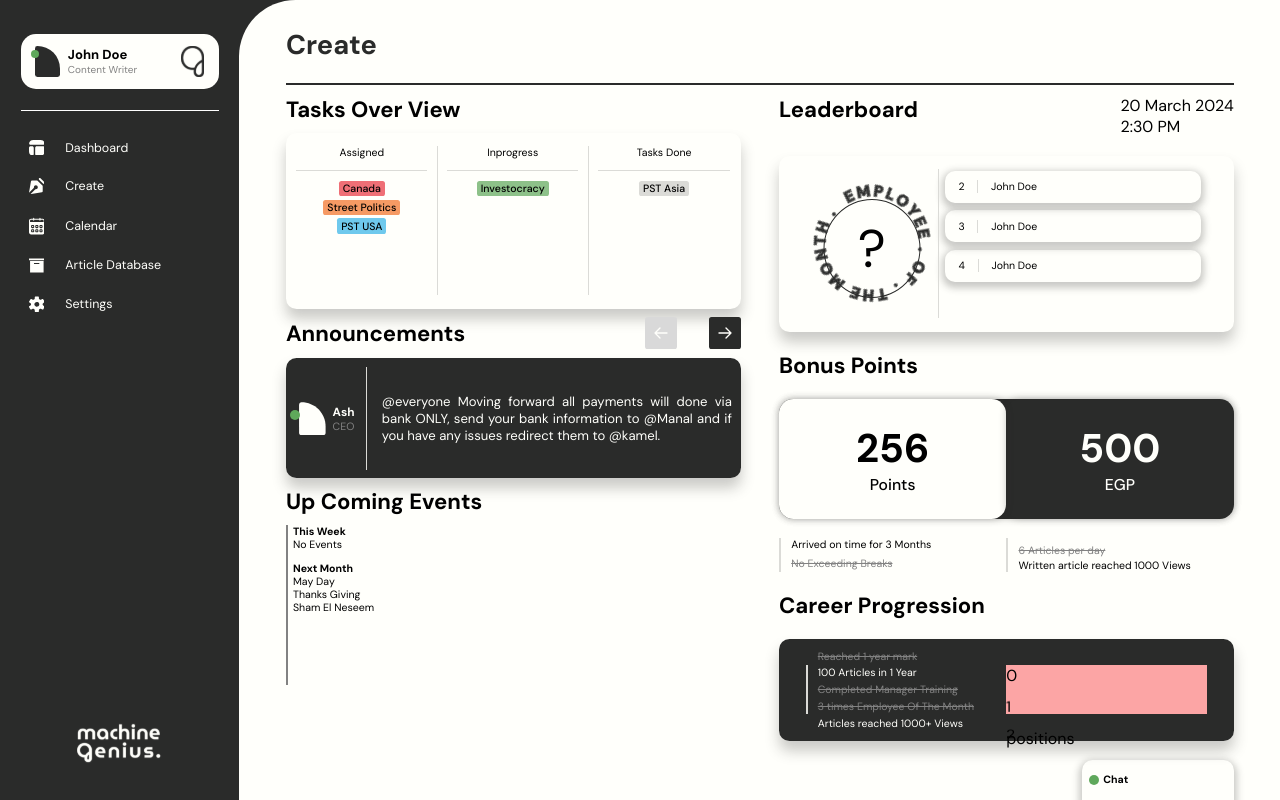
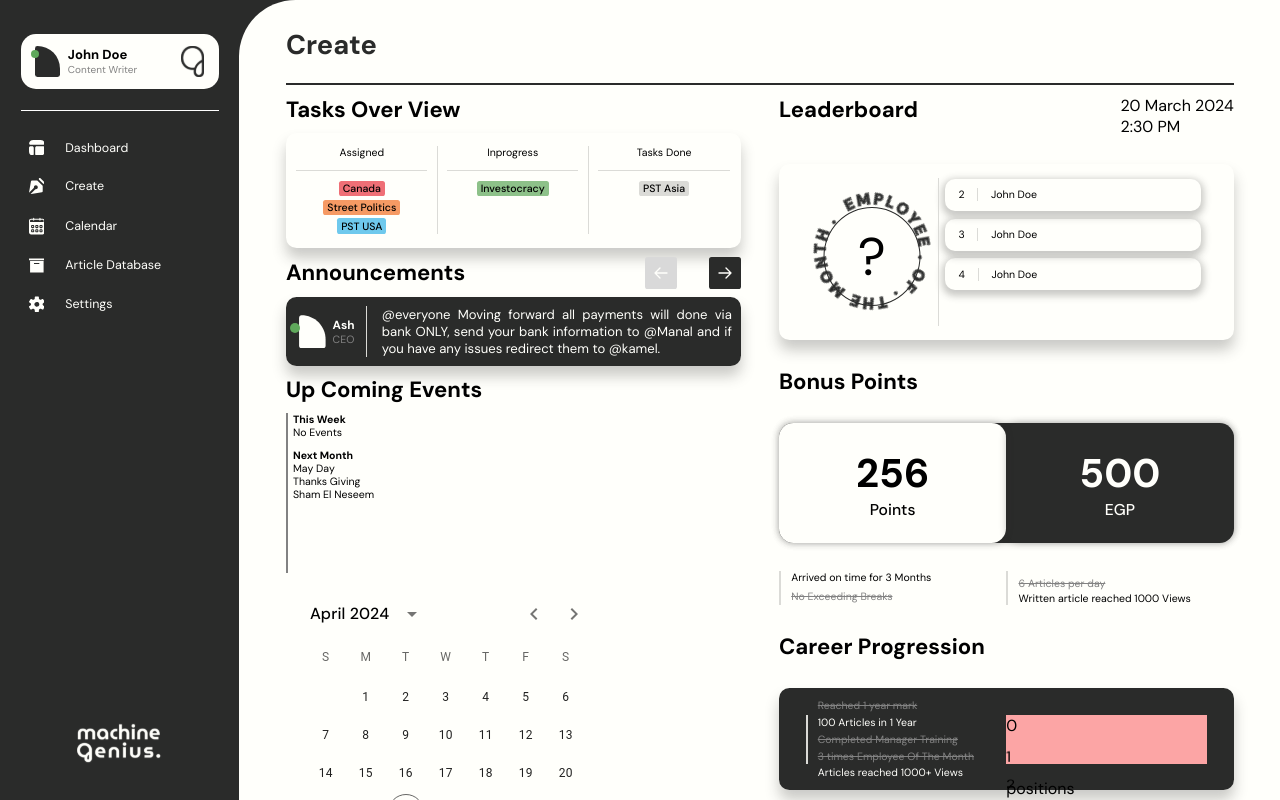
Before and after one commit to GeekLabsHoldings/Machine-Genius, a Next.js app: page /content-creator/dashboard in a window 1280 px wide. Built offline with nearby package versions, Linux system fonts and the light colour scheme.

Commit message:
install library

```diff
--- a/app/content-creator/dashboard/page.tsx
+++ b/app/content-creator/dashboard/page.tsx
@@ -3,6 +3,9 @@ import styles from './dashboard.module.css';
 import { TasksInDashboard } from '@/app/_data/data';
 import { SimplePagination } from '@/app/_components/Pagination/pagination';
 import EmblaCarousel from '@/app/_components/EmploymentCarousel/EmploymentCarousel';
+import { LocalizationProvider } from '@mui/x-date-pickers/LocalizationProvider';
+import { AdapterDayjs } from '@mui/x-date-pickers/AdapterDayjs';
+import { DateCalendar } from '@mui/x-date-pickers/DateCalendar';
 
 
 const Dashboard = () => {
@@ -66,7 +69,7 @@ const Dashboard = () => {
             </div>
         </div>
         <h3>Up Coming Events</h3>
-        <div>
+        <div className='flex'>
           <div className={`${styles.events} w-1/3 ps-[0.4vw] h-[20vh]`}>
             <div>
             <h5>This Week</h5>
@@ -79,6 +82,11 @@ const Dashboard = () => {
             <p>Sham El Neseem</p>
             </div>
           </div>
+        </div>
+        <div className='w-2/3'>
+        <LocalizationProvider dateAdapter={AdapterDayjs}>
+              <DateCalendar />
+            </LocalizationProvider>
         </div>
       </div>
 
--- a/package.json
+++ b/package.json
@@ -14,13 +14,17 @@
     "@fullcalendar/react": "^6.1.11",
     "@heroicons/react": "^2.1.3",
     "@material-tailwind/react": "^2.1.9",
+    "@mui/material": "^5.15.15",
+    "@mui/styled-engine-sc": "^6.0.0-alpha.18",
+    "@mui/x-date-pickers": "^7.3.1",
     "@mux/mux-player-react": "^2.5.0",
     "embla-carousel-react": "^8.0.2",
     "jquery": "^3.5.0",
     "next": "14.2.1",
     "next-video": "^1.0.4",
     "react": "^18",
-    "react-dom": "^18"
+    "react-dom": "^18",
+    "styled-components": "^6.1.9"
   },
   "devDependencies": {
     "@types/jquery": "^3.5.29",
```
Also changed, not shown: 1 other file (tests, documents, lock files or other folders).
